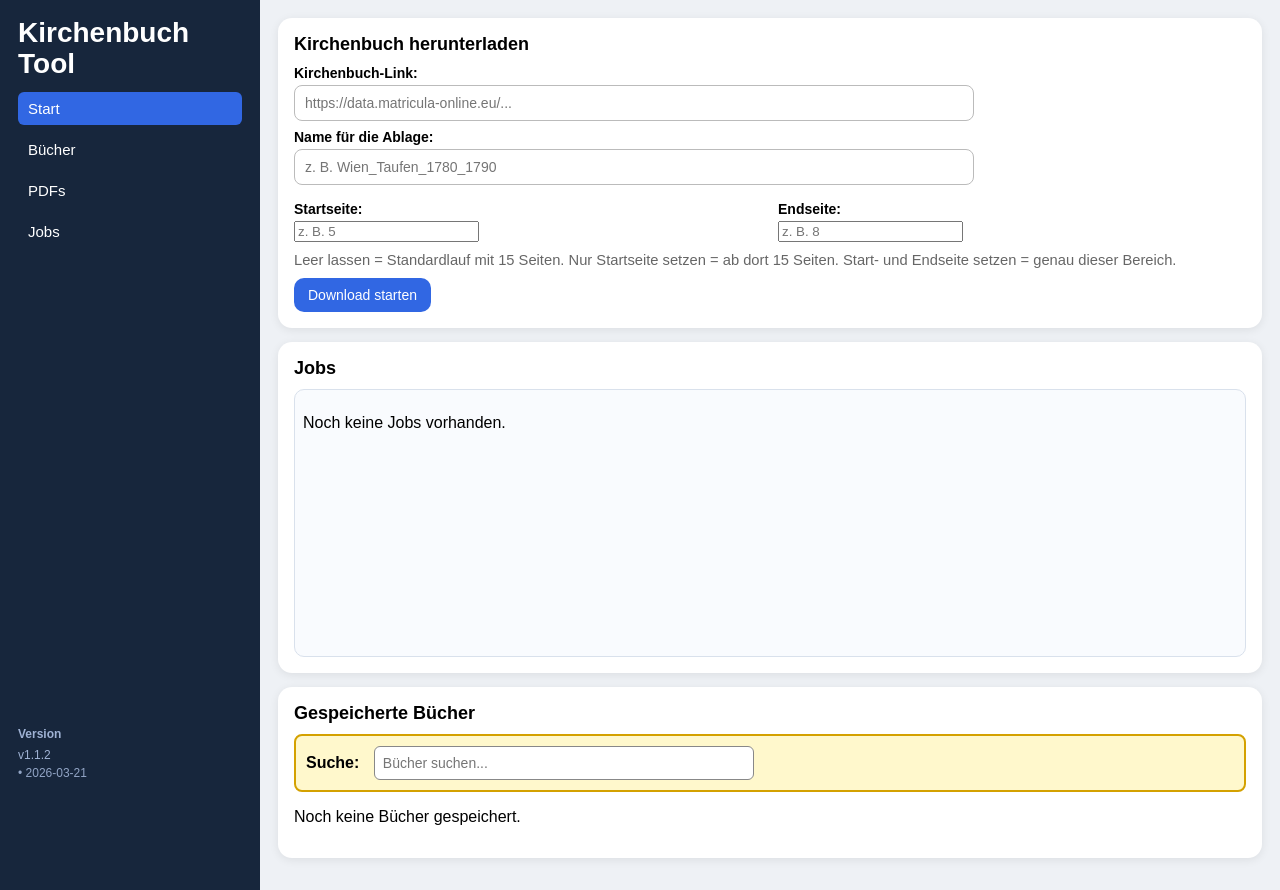
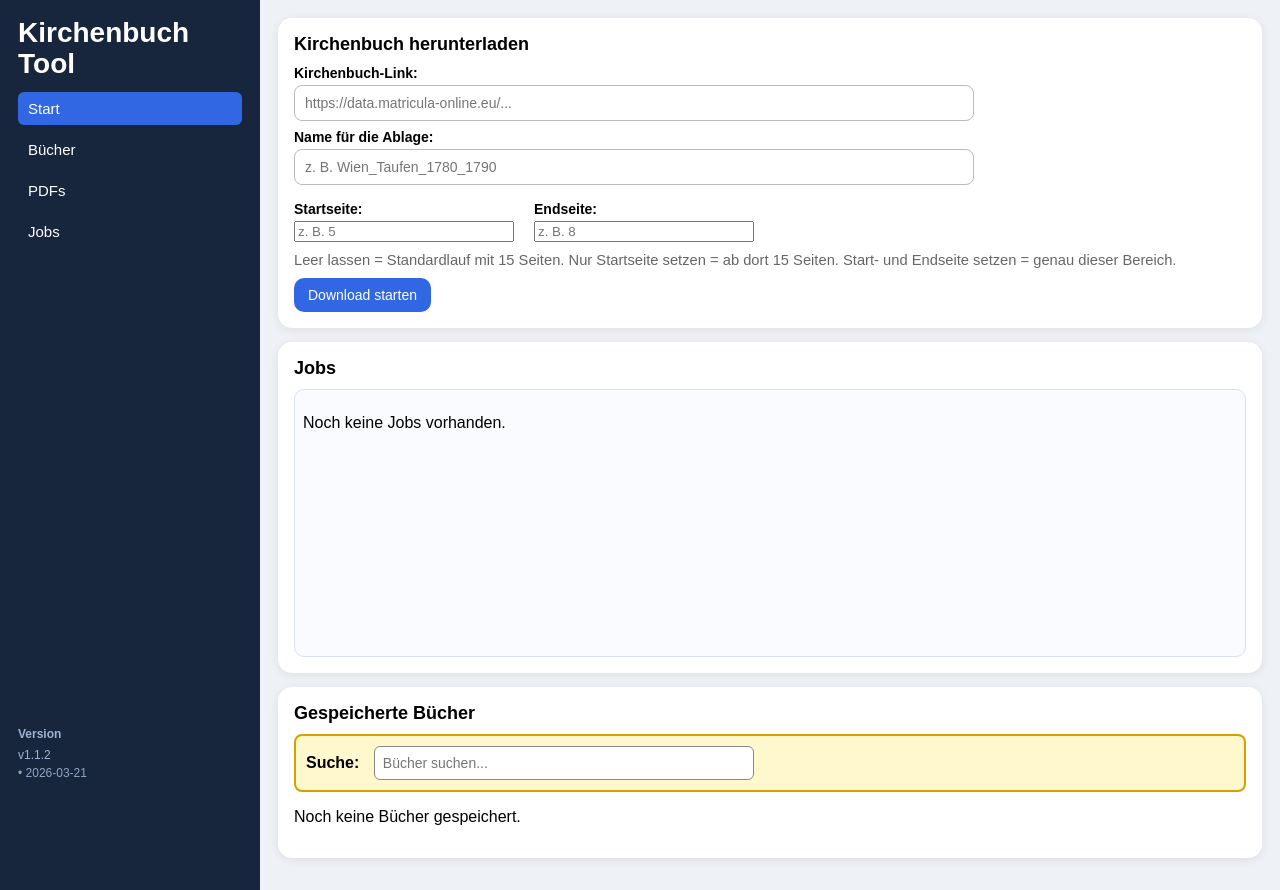
Before and after one commit to Guenter-1953/matricula-webdownloader, a Flask app: page / in a window 1280 px wide. Run offline with Flask 3, Linux system fonts and the light colour scheme; parts of the project's set-up code (start-up, migrations or seed data) failed here and were passed over.

Commit message:
Update index.html

```diff
--- a/templates/index.html
+++ b/templates/index.html
@@ -158,14 +158,22 @@
 
 .page-range-row {
     display: flex;
-    gap: 16px;
+    justify-content: flex-start;
+    align-items: flex-end;
+    gap: 20px;
     flex-wrap: wrap;
     margin-top: 8px;
 }
 
 .page-range-field {
-    flex: 1 1 180px;
-    min-width: 180px;
+    flex: 0 0 auto;
+    min-width: 220px;
+}
+
+.page-range-field input {
+    width: 220px;
+    max-width: 100%;
+    box-sizing: border-box;
 }
 
 .page-range-hint {
```
